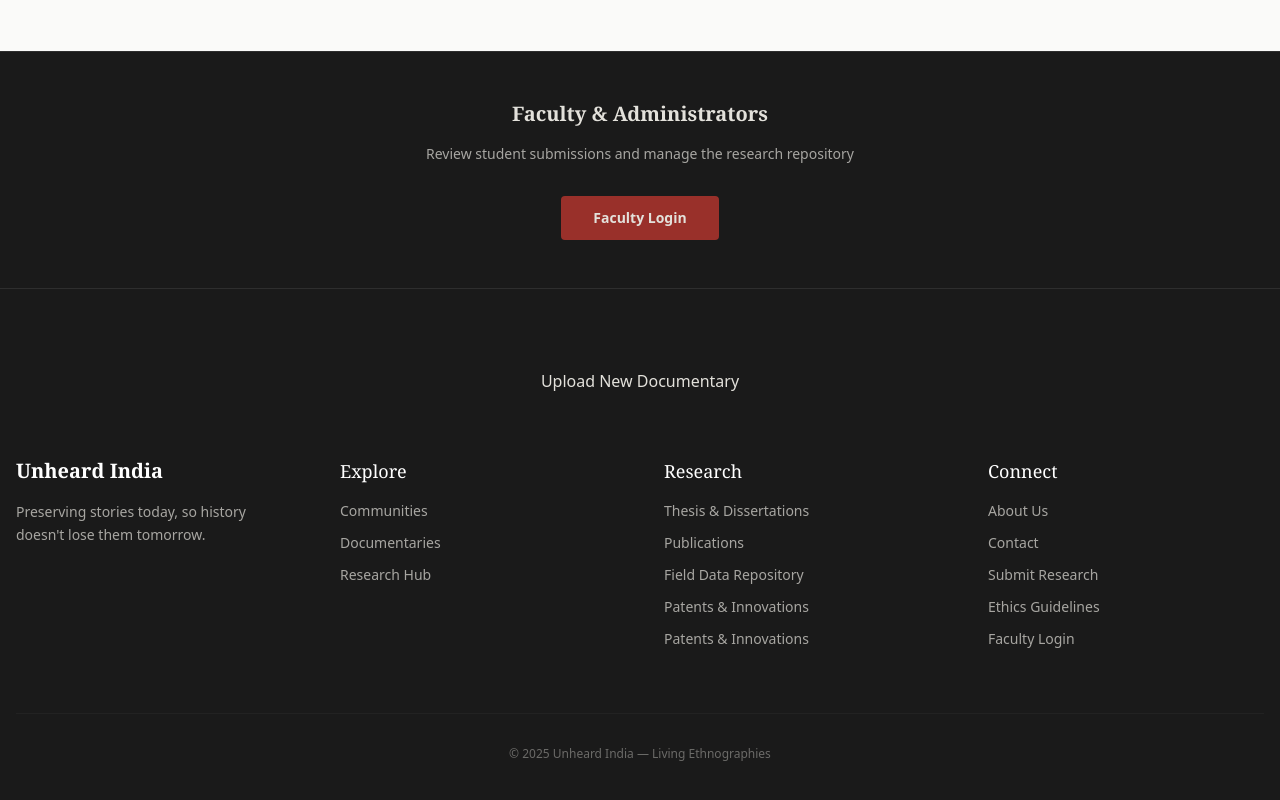
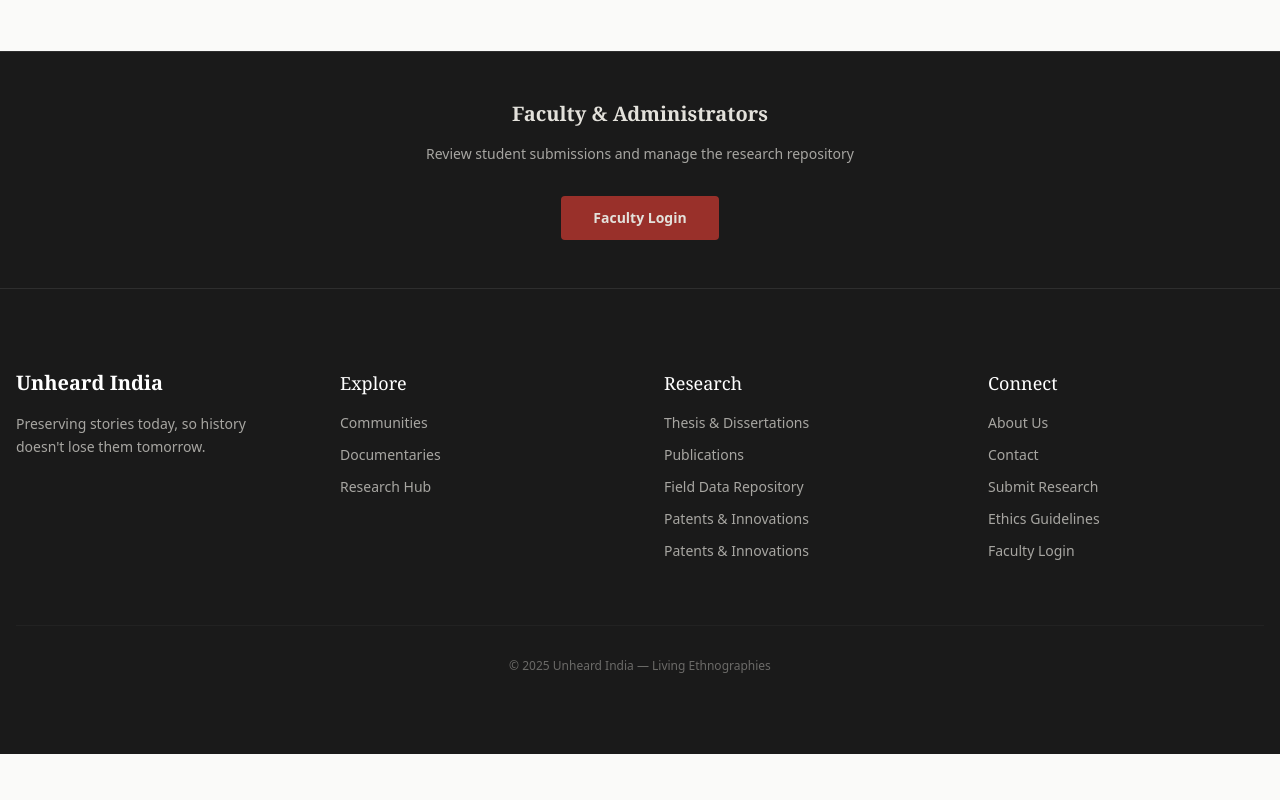
Before and after one commit to Gauravkumar260/Ethnography-research-project, a Next.js app in the folder client/: page /research in a window 1280 px wide. Shown: the part 2214-3014 px from the top of the page. After the commit the page ends 2968 px from the top, so only its background shows below. Built offline with nearby package versions, Linux system fonts and the light colour scheme; no server answers.

Commit message:
fix: resolve merge conflicts

```diff
--- a/client/src/components/shared/Footer.tsx
+++ b/client/src/components/shared/Footer.tsx
@@ -8,11 +8,7 @@ export function Footer() {
       <div className="container mx-auto px-4">
 
         {/* Admin Quick Action (Merged from Admin Panel) */}
-        <div className="flex justify-center mb-16">
-          <Link href="/admin">
-             Upload New  Documentary
-          </Link>
-        </div>
+
 
         <div className="grid md:grid-cols-4 gap-12 text-sm">
 
```
